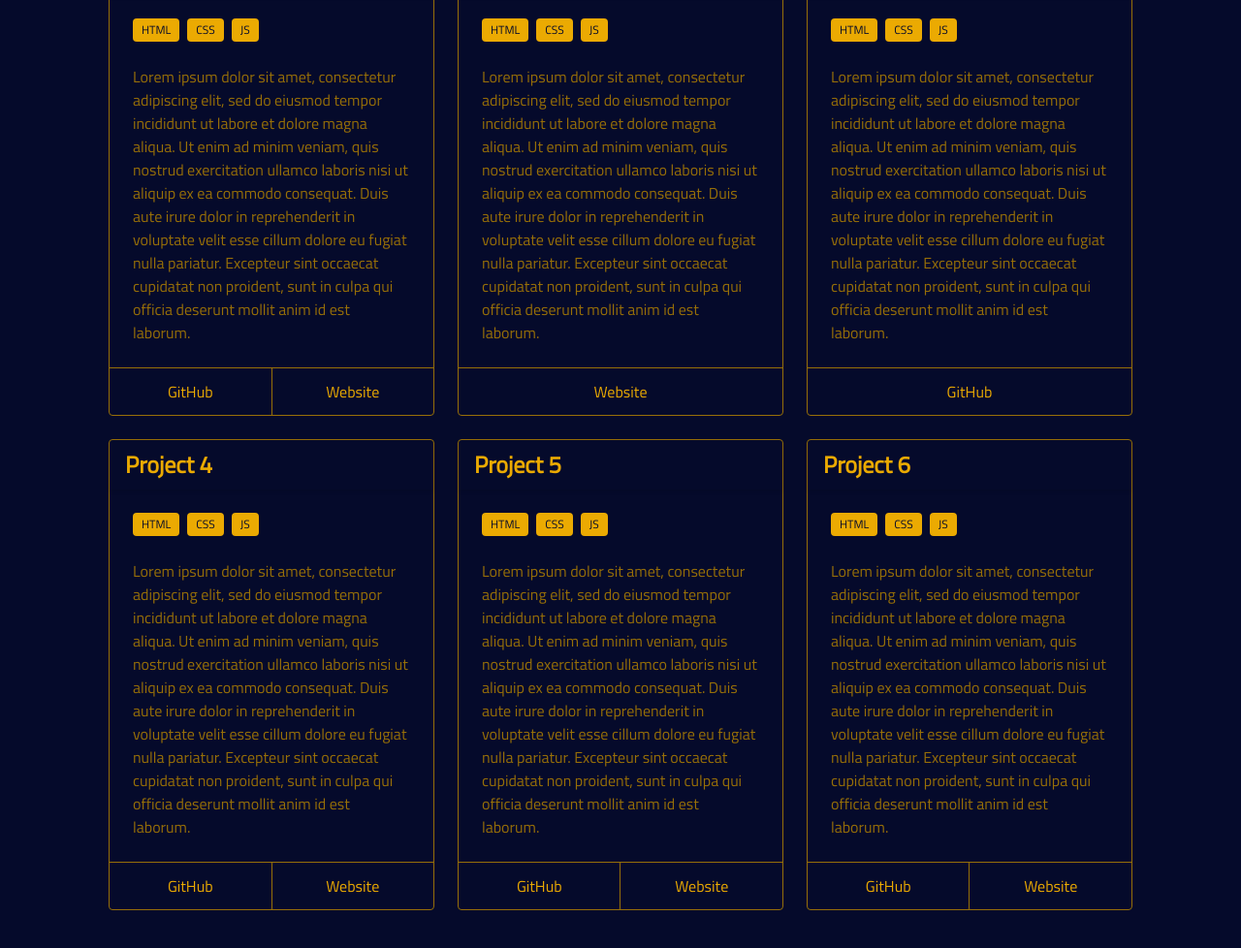
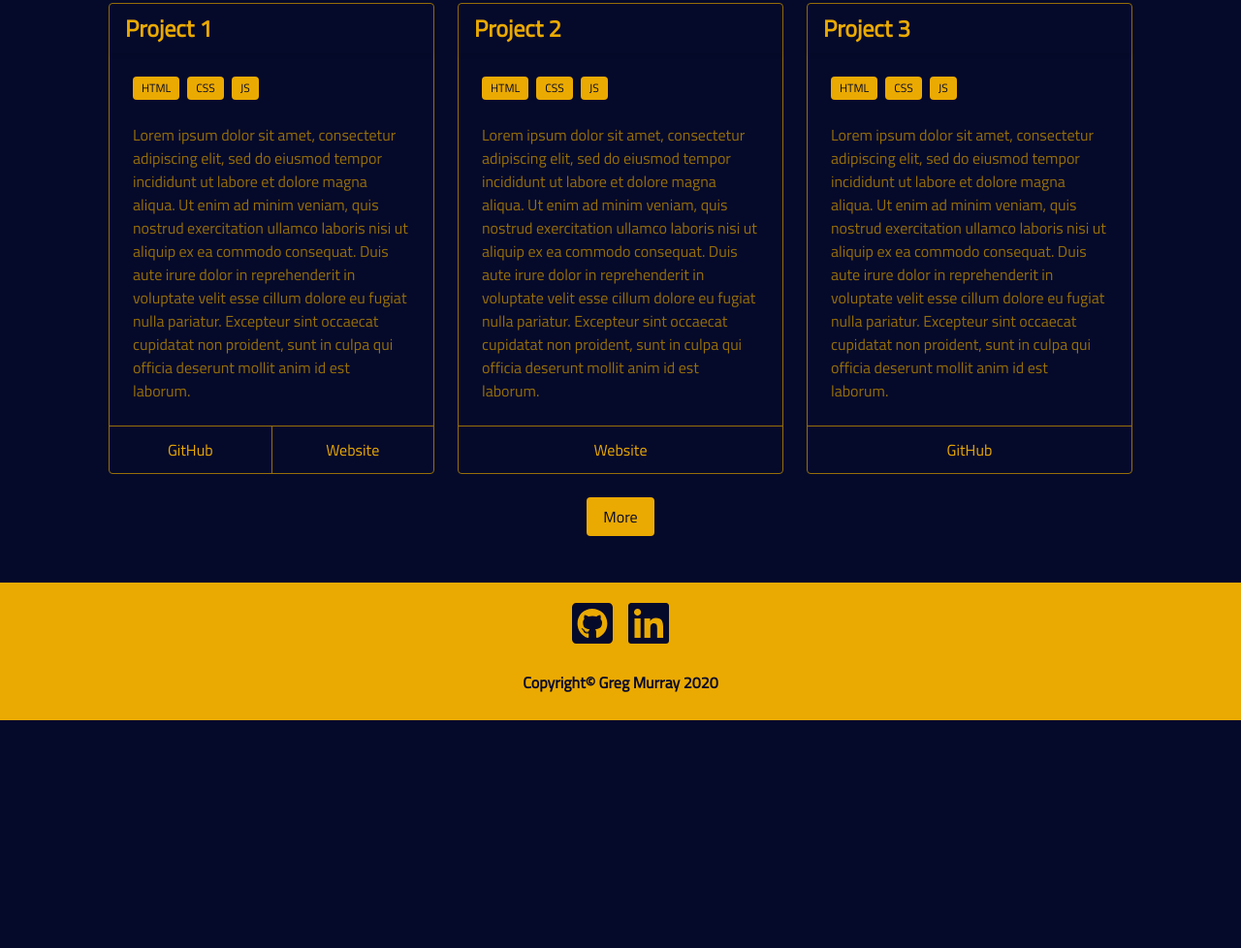
Before and after one commit to gmmurray/gmmurray.github.io, a Gatsby site: page / in a window 1280 px wide. Shown: the part 3136-4114 px from the top of the page at 97% size. After the commit the page ends 3879 px from the top, so only its background shows below. Built offline with nearby package versions, Linux system fonts and the light colour scheme; Gatsby itself is replaced by a stand-in of ours.

Commit message:
finish footer and more other images

```diff
--- a/package.json
+++ b/package.json
@@ -5,7 +5,12 @@
   "version": "0.1.0",
   "author": "Kyle Mathews <mathews.kyle@gmail.com>",
   "dependencies": {
+    "@fortawesome/fontawesome-svg-core": "^1.2.26",
+    "@fortawesome/free-brands-svg-icons": "^5.12.0",
+    "@fortawesome/free-solid-svg-icons": "^5.12.0",
+    "@fortawesome/react-fontawesome": "^0.1.8",
     "bulma": "^0.8.0",
+    "font-awesome": "^4.7.0",
     "gatsby": "^2.18.12",
     "gatsby-image": "^2.2.34",
     "gatsby-plugin-manifest": "^2.2.31",
--- /dev/null
+++ b/src/components/footer.js
@@ -0,0 +1,20 @@
+import React from 'react';
+import {FontAwesomeIcon} from '@fortawesome/react-fontawesome';
+import {faGithubSquare} from '@fortawesome/free-brands-svg-icons';
+import {faLinkedin} from '@fortawesome/free-brands-svg-icons';
+
+export default () => (
+    <footer className="footer">
+        <div className="content has-text-centered">
+            <div className="columns">
+                <div className="column"></div>
+                <div className="column">
+                    <a className="title is-1 font-dark-blue grouped-button-margin" href="https://www.github.com/gmmurray" target="_blank"><FontAwesomeIcon icon={faGithubSquare} /></a>
+                    <a className="title is-1 font-dark-blue grouped-button-margin" href="https://www.linkedin.com/in/greg-murray-848423186" target="_blank"><FontAwesomeIcon icon={faLinkedin} /></a>
+                </div>
+                <div className="column"></div>
+            </div>
+            <h5 className="title is-6 font-dark-blue">Copyright© Greg Murray 2020</h5>
+        </div>
+    </footer>
+)
--- a/src/components/projects/active_project.js
+++ b/src/components/projects/active_project.js
@@ -21,8 +21,8 @@ class ActiveProject extends Component {
                 <div className="columns">
                     <div className="column"></div>
                     <div className="column has-text-centered">
-                        <button disabled={this.props.prevDisabled} className="button is-link font-dark-blue projects-button" onClick={this.props.prevClick}>Prev</button>
-                        <button disabled={this.props.nextDisabled} className="button is-link font-dark-blue projects-button" onClick={this.props.nextClick}>Next</button>
+                        <button disabled={this.props.prevDisabled} className="button is-link font-dark-blue grouped-button-margin" onClick={this.props.prevClick}>Prev</button>
+                        <button disabled={this.props.nextDisabled} className="button is-link font-dark-blue grouped-button-margin" onClick={this.props.nextClick}>Next</button>
                     </div>
                     <div className="column"></div>
                 </div>
--- a/src/components/projects/other_projects.js
+++ b/src/components/projects/other_projects.js
@@ -1,13 +1,38 @@
-import React, {Component} from 'react';
+import React, { Component, Fragment } from 'react';
 import OtherProjectsList from './other_projects_list';
 import MinorProject from './minor_project';
 
 class OtherProjects extends Component {
-    render(){
-        const otherProjects = OtherProjectsList;
-        return(
+    constructor(props) {
+        super(props);
+
+        const initialProjectCount = 3;
+        this.state = {
+            page: initialProjectCount,
+            projects: OtherProjectsList.slice(0, initialProjectCount)
+        };
+    }
+    render() {
+        const nextProjects = () => {
+            let nextThree = OtherProjectsList.slice(0, this.state.page + 3)
+            this.setState({
+                page: this.state.page + 3,
+                projects: nextThree
+            });
+        };
+
+        const listEmpty = () => {
+            console.log(this.state.page);
+            console.log(OtherProjectsList.length);
+            if (this.state.page > OtherProjectsList.length) {
+                return true;
+            }
+        }
+
+        return (
+            <Fragment>
                 <div className="columns is-multiline">
-                {otherProjects.map((value, index) => {
+                    {this.state.projects.map((value, index) => {
                         return (
                             <div className="column is-one-third">
                                 <MinorProject
@@ -22,6 +47,15 @@ class OtherProjects extends Component {
                         )
                     })}
                 </div>
+                <div className="columns has-text-centered">
+                    <div className="column"></div>
+                    <div className="column">
+                        <button disabled={this.state.page >= OtherProjectsList.length} onClick={nextProjects} className="button is-link font-dark-blue">More</button>
+                    </div>
+                    <div className="column"></div>
+                </div>
+            </Fragment>
+
         );
     }
 }
--- a/src/components/projects/projects.js
+++ b/src/components/projects/projects.js
@@ -18,7 +18,7 @@ class FeaturedProjects extends Component {
     render() {
         return (
             <section className="container section" id="projects">
-                <h4 className="title is-2">Projects</h4>
+                <h2 className="title is-2">Featured Projects</h2>
                 <ActiveProject
                     key={this.state.activeProject.title}
                     title={this.state.activeProject.title}
@@ -30,6 +30,7 @@ class FeaturedProjects extends Component {
                     prevDisabled={this.state.index === this.state.firstItem}
                     nextDisabled={this.state.index === this.state.lastItem}
                 />
+                <h3 className="title is-3">Other Projects</h3>
                 <OtherProjects />
             </section>
         );
--- a/src/pages/index.js
+++ b/src/pages/index.js
@@ -4,6 +4,7 @@ import About from '../components/about';
 import Experiences from '../components/experiences/experiences';
 import Projects from '../components/projects/projects';
 import Navigation from '../components/navigation';
+import Footer from '../components/footer';
 
 class IndexPage extends Component {
     componentDidMount() {
@@ -39,6 +40,7 @@ class IndexPage extends Component {
                 <About />
                 <Experiences />
                 <Projects />
+                <Footer />
             </Fragment>
         )
     }
--- a/src/styles/_navigation.scss
+++ b/src/styles/_navigation.scss
@@ -9,7 +9,7 @@
     position: fixed !important;
     top: 0;
     width: 100%;
-    border-bottom: 1px solid darken($theme-dark-blue, 80%);
+    border-bottom: 1px solid $theme-dark-yellow;//darken($theme-dark-blue, 80%);
     //display: block !important;
 }
 
--- a/src/styles/global.scss
+++ b/src/styles/global.scss
@@ -26,13 +26,23 @@ $card-background-color: transparent;
 $card-shadow: 0;
 $card-header-color: $link;
 $card-footer-border-top: 1px solid $theme-dark-yellow;
+$footer-background-color: $theme-yellow;
+$footer-color: $theme-dark-blue;
+$footer-padding: 1rem 1.5rem 1rem;
 
 .card {
     border: 1px solid $theme-dark-yellow !important;
+    transition: 0.5s;
 }
 
 .font-dark-blue {
     color: $theme-dark-blue !important;
+}
+
+a:hover {
+    color: white !important;
+    transition: 0.2s ease-in-out;
+    -webkit-transition: 0.2s;
 }
 
 .skills-list{
@@ -40,7 +50,7 @@ $card-footer-border-top: 1px solid $theme-dark-yellow;
     list-style-type: square;
 }
 
-.projects-button {
+.grouped-button-margin {
     margin: 0 0.5rem;
 }
 
```
Also changed, not shown: 1 other file. Lines whose indentation alone changed are shown as unchanged.
